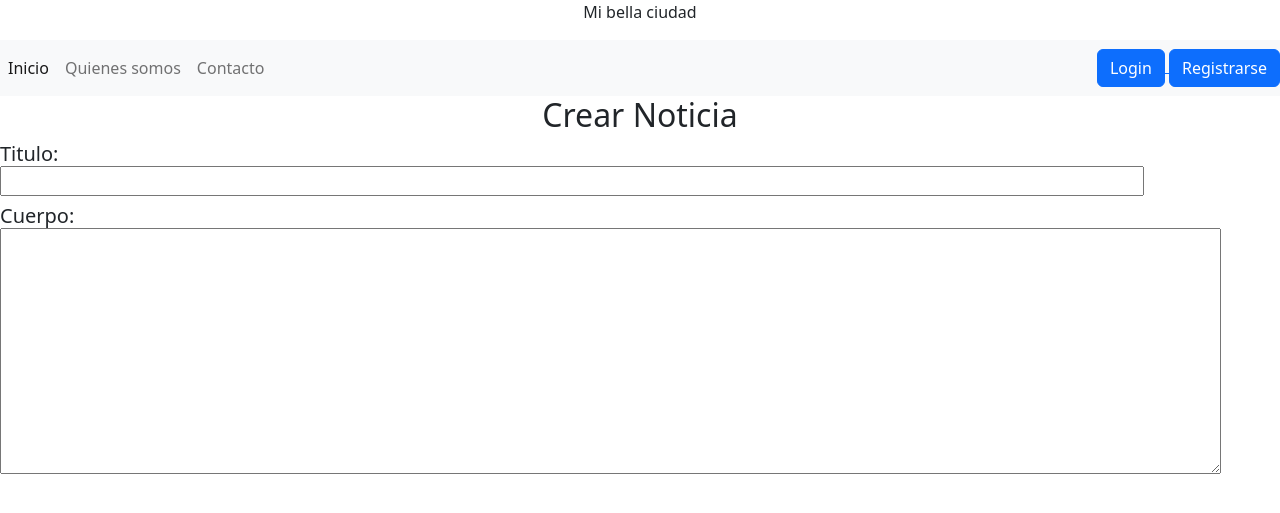
After one commit to LeonardoReichert/BlogWeb-Info, a Django app: page /crearnoticia/ in a window 1280 px wide. The commit adds this page. Shown: the top 513 px of the page. Run offline with Django 4.2, Linux system fonts and the light colour scheme.

Commit message:
modificado ORM y creado pantalla de crear noticias inicial

```diff
--- a/BlogWeb/BlogWeb/urls.py
+++ b/BlogWeb/BlogWeb/urls.py
@@ -25,5 +25,6 @@ urlpatterns = [
     path("", views.inicio, name="inicio"),
     path("login/", auth_view.LoginView.as_view(template_name="login.html"), name="login"),
     path("registro/", views.registro, name="registro"),
-    path("logout/", auth_view.logout_then_login, name="logout")
+    path("logout/", auth_view.logout_then_login, name="logout"),
+    path("crearnoticia/", views.crearNoticia, name="crearnoticia")
 ]
--- a/BlogWeb/BlogWeb/views.py
+++ b/BlogWeb/BlogWeb/views.py
@@ -20,6 +20,15 @@ def registro(request):
     return render(request, "registro.html", contexto);
 
 
+def crearNoticia(request):
+
+    #parametros a la web template
+    contexto = {};
+
+    return render(request, "crearnoticia.html", contexto);
+
+
+
 
 """
 def login(request):
--- a/BlogWeb/noticias/models.py
+++ b/BlogWeb/noticias/models.py
@@ -10,7 +10,7 @@ class Categorias(models.Model):
 
 class Noticia(models.Model):
     titulo = models.CharField(max_length=200);
-    #detalles = models.CharField(max_length=200);
+    #detalles = models.CharField(max_length=200); #obviado
     fecha = models.DateTimeField(auto_now=True);
     autor = models.ForeignKey(Usuario, on_delete=models.CASCADE);
     categoria = models.ForeignKey(Categorias, null=True, on_delete=models.SET_NULL);
@@ -19,8 +19,9 @@ class Noticia(models.Model):
 
 class NoticiaParte(models.Model):
     noticia = models.ForeignKey(Noticia, on_delete=models.CASCADE);
-    mensaje = models.TextField();
+    mensaje = models.TextField(max_length=10000);
     urlImagen = models.CharField(max_length=250, null=True);
+    #la primera parte debe tener una imagen
 
 
 class Comentario(models.Model):
--- /dev/null
+++ b/BlogWeb/templates/crearnoticia.html
@@ -0,0 +1,24 @@
+{% extends 'inicio.html' %}
+
+
+{% block general %}
+
+
+<center>
+<h2>Crear Noticia</h2>
+</center>
+
+
+<div align="left">
+<h5>Titulo:</5> <br>
+<input type="text" name="titulo_noticia"  size="90">
+</div>
+
+<div align="left">
+<h5>Cuerpo:</5> <br>
+<textarea name="" id="" cols="100" rows="10"></textarea>
+</div>
+
+
+
+{% endblock %}
--- a/BlogWeb/templates/inicio.html
+++ b/BlogWeb/templates/inicio.html
@@ -39,6 +39,7 @@
             <a href="{% url 'logout' %}">
                 <button type="button" class="btn btn-primary">Cerrar sesion</button>
             </a>
+            <p>Bienvenido {{user.username}}</p>
 
          {% else %}
             <a href="{% url 'login' %}">
@@ -53,10 +54,14 @@
     </nav>
 
 
-
+    {% block general %}
 
         <!-- definir bloque noticias-->
-    <div align="center"><h1>Ultimas noticias</h1></div>
+        <div align="center"><h1>Ultimas noticias</h1>
+            {% if user.esAdmin %}
+                <a href="{% url 'crearnoticia' %}"> admin : Crear noticia </a>
+            {% endif %}
+        </div>
         {% for i in "12345" %}
         <!-- noticia : -->
         <div class="row g-0 border rounded overflow-hidden flex-md-row mb-4 shadow-sm h-md-250 position-relative" align="left">
@@ -76,6 +81,9 @@
         {% endfor %}
 
 
+    {% endblock %}
+
+
 
 
     <!-- JavaScript Bundle with Popper -->
```
Also changed, not shown: BlogWeb/noticias/migrations/0001_initial.py, BlogWeb/noticias/migrations/0002_initial.py, BlogWeb/usuarios/migrations/0001_initial.py, BlogWeb/usuarios/models.py (line endings or trailing spaces). Lines whose indentation alone changed are shown as unchanged.
